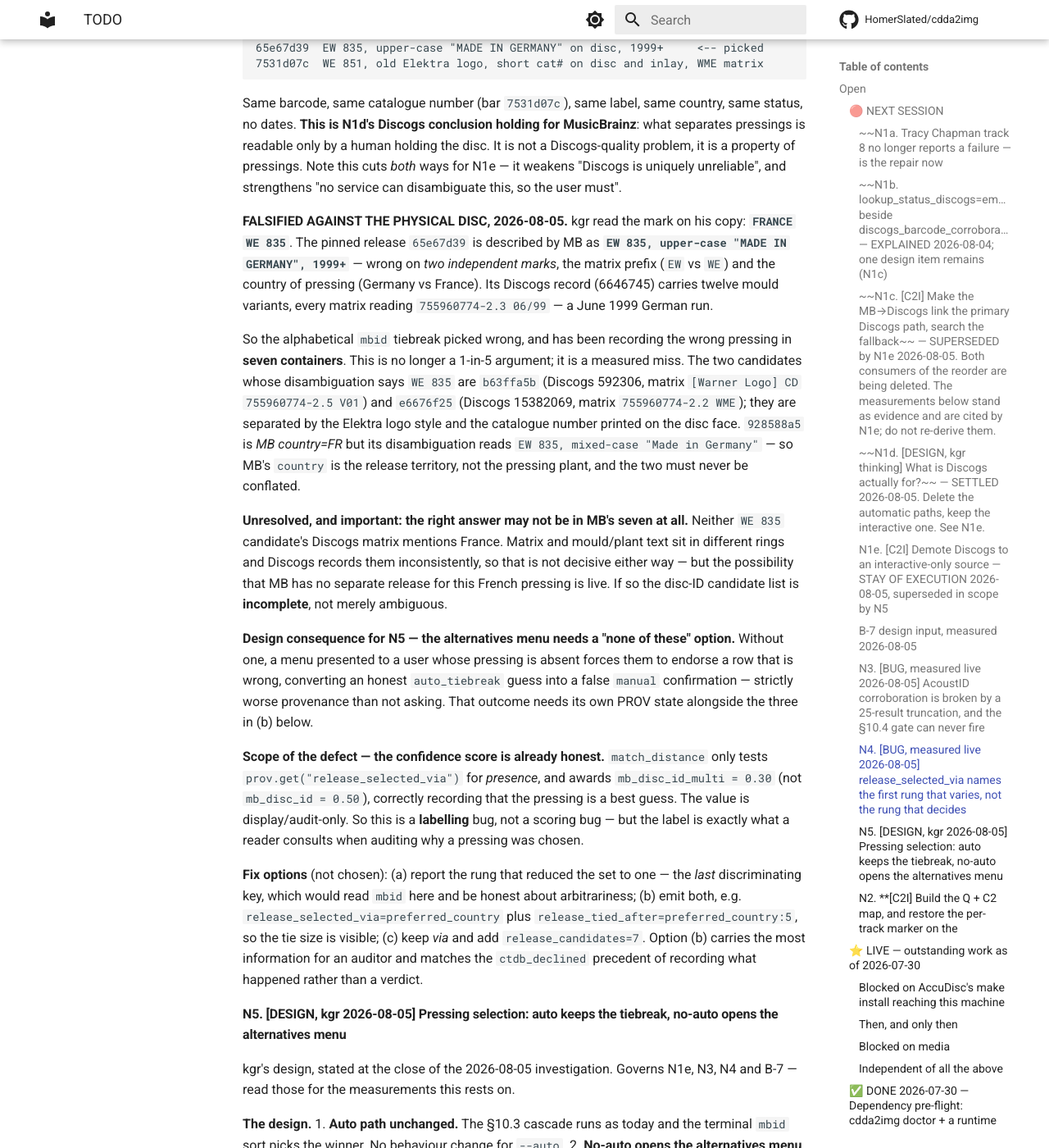
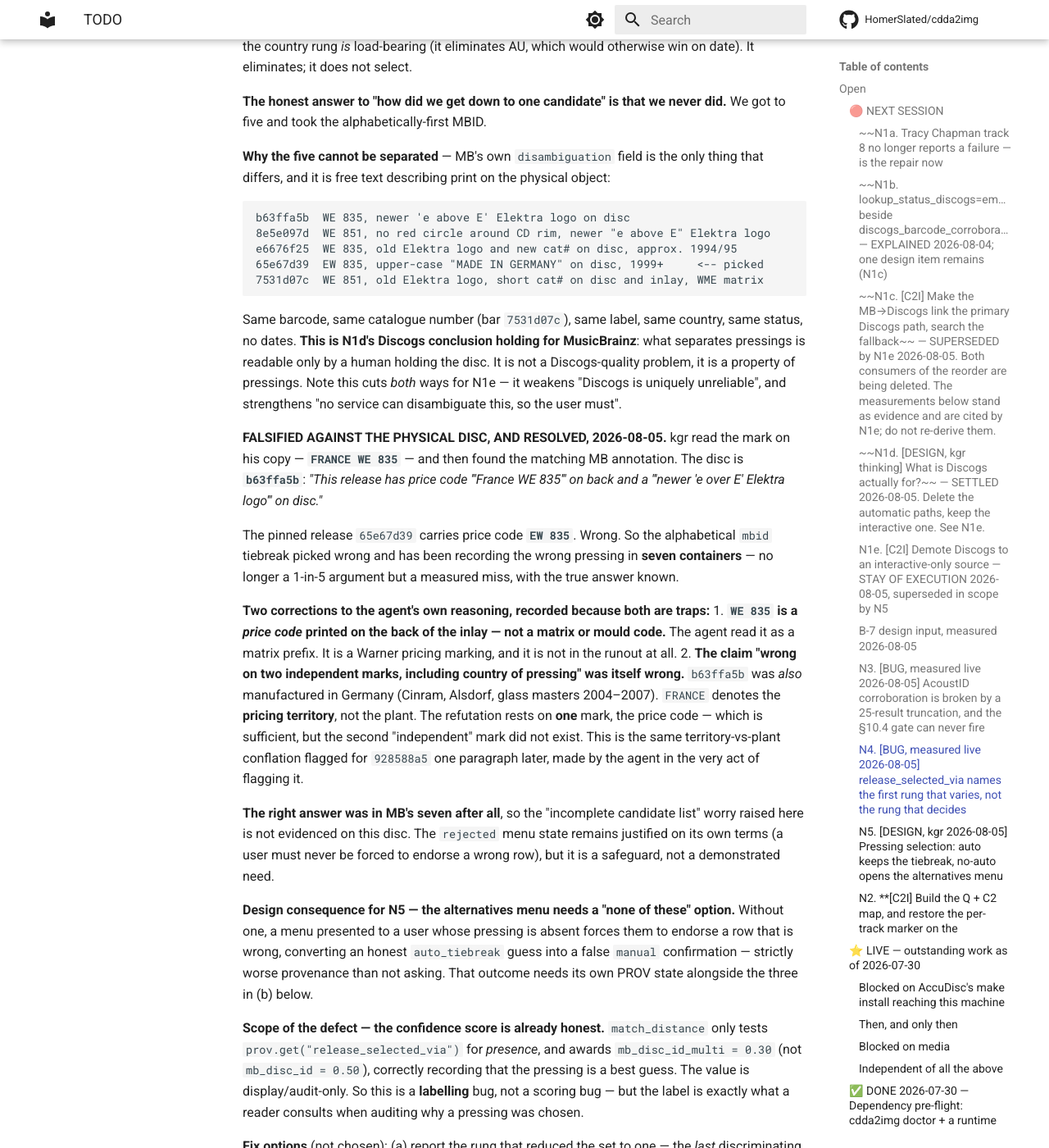
Before and after one commit to HomerSlated/cdda2img, an MkDocs documentation site: the page built from docs/reference/TODO.md, in a window 1280 px wide and 1400 px high, scrolled down 11836 px. Shown: the whole window at 82% size. Built offline with MkDocs 1.6.1 and Material for MkDocs 9.7.7, drawn with Linux system fonts in a browser that asks for light colours; comment, search, counter and statistics services are not loaded; some of the changed text lies outside the part shown.

Commit message:
docs(todo): the disc is b63ffa5b — and the annotation, not the disambiguation, is what says so
kgr found the matching MusicBrainz annotation: "This release has price code France
WE 835 on back and a newer 'e over E' Elektra logo on disc". That resolves N4. The
disc is b63ffa5b; the pinned release 65e67d39 carries price code EW 835 and is
wrong. The alphabetical MBID tiebreak has been recording the wrong pressing in seven
containers, and the true answer is now known rather than merely absent.

Two corrections to my own reasoning from an hour earlier, both recorded because both
are traps rather than slips.

WE 835 is a PRICE CODE printed on the back of the inlay. I read it as a matrix or
mould prefix. It is a Warner pricing marking and does not appear in the runout at
all.

My claim that 65e67d39 was "wrong on two independent marks, including the country of
pressing" was itself wrong. b63ffa5b was also manufactured in Germany — Cinram,
Alsdorf, glass masters between 2004 and 2007. FRANCE denotes the pricing territory,
not the plant. The refutation rests on one mark, the price code, which is sufficient;
the second mark I claimed did not exist. This is precisely the territory-versus-plant
conflation I flagged for 928588a5 in the same breath, committed while flagging it.

The design consequence is larger than the correction. disambiguation is a LOSSY
SUMMARY of annotation. For b63ffa5b it reads "WE 835, newer 'e above E' Elektra logo
on disc" and drops the word France — the single token that identified the disc. The
annotation carries it, and carries matrix codes, Mastering and Mould SID codes, the
manufacturing plant and glass-master dates besides: all readable by hand off the disc
and inlay, and a far stronger discriminator than a logo variant. So the B-7
alternatives menu should present annotation, not disambiguation. It is a separate
include that nothing in the tree fetches today, present on 6 of 7 candidates, and it
arrives as wiki markup that needs stripping before a TUI can render it.

One earlier worry is retired: the right answer was in MusicBrainz's seven after all,
so the "candidate list may be incomplete" concern is not evidenced on this disc. The
rejected menu state stays justified on its own terms — a user must never be forced to
endorse a wrong row — but it is a safeguard, not a demonstrated need.

Co-Authored-By: Claude Opus 5 <noreply@anthropic.com>

```diff
--- a/docs/reference/TODO.md
+++ b/docs/reference/TODO.md
@@ -367,6 +367,17 @@ kgr's proposal: feed the per-candidate MB `disambiguation` strings into the
 alternatives menu, since that is the only field distinguishing otherwise-identical
 pressings, and paginate when the list is long. Three measurements bear on it.
 
+0. **Use MB's `annotation`, not `disambiguation` — decided by measurement 2026-08-05.**
+   `disambiguation` is a **lossy summary**. For `b63ffa5b` it reads *"WE 835, newer 'e
+   above E' Elektra logo on disc"* — it **drops the word "France"**, which is the single
+   token that identified kgr's disc. The annotation carries it: *"price code '''France
+   WE 835''' on back"*. Annotations also carry matrix codes, Mastering/Mould SID codes,
+   the manufacturing plant and glass-master dates — a far stronger discriminator than a
+   logo variant, and all of it readable off the disc and inlay by hand. Coverage is
+   **6/7** here, and it is a separate MB include (`includes=["annotation"]`) that
+   nothing in the codebase fetches today. Practical note: annotations are **wiki
+   markup** (`'''bold'''`, `[url|label]`, `== headings ==`) and need stripping or
+   rendering before a TUI can show them.
 1. **Coverage is good but not total — 6/7 carry a disambiguation string, 1 is
    blank.** The blank row (`e9b905e6`, AU) is unpickable as designed: every other
    column is identical across candidates. It is also, usefully, **the only
@@ -508,29 +519,32 @@ disc. It is not a Discogs-quality problem, it is a property of pressings. Note
 this cuts *both* ways for N1e — it weakens "Discogs is uniquely unreliable", and
 strengthens "no service can disambiguate this, so the user must".
 
-**FALSIFIED AGAINST THE PHYSICAL DISC, 2026-08-05.** kgr read the mark on his copy:
-**`FRANCE WE 835`**. The pinned release `65e67d39` is described by MB as
-**`EW 835, upper-case "MADE IN GERMANY", 1999+`** — wrong on *two independent
-marks*, the matrix prefix (`EW` vs `WE`) and the country of pressing (Germany vs
-France). Its Discogs record (6646745) carries twelve mould variants, every matrix
-reading `755960774-2.3 06/99` — a June 1999 German run.
-
-So the alphabetical `mbid` tiebreak picked wrong, and has been recording the wrong
-pressing in **seven containers**. This is no longer a 1-in-5 argument; it is a
-measured miss. The two candidates whose disambiguation says `WE 835` are
-`b63ffa5b` (Discogs 592306, matrix `[Warner Logo] CD 755960774-2.5 V01`) and
-`e6676f25` (Discogs 15382069, matrix `755960774-2.2 WME`); they are separated by
-the Elektra logo style and the catalogue number printed on the disc face.
-`928588a5` is *MB country=FR* but its disambiguation reads `EW 835, mixed-case
-"Made in Germany"` — so MB's `country` is the release territory, not the pressing
-plant, and the two must never be conflated.
-
-**Unresolved, and important: the right answer may not be in MB's seven at all.**
-Neither `WE 835` candidate's Discogs matrix mentions France. Matrix and mould/plant
-text sit in different rings and Discogs records them inconsistently, so that is not
-decisive either way — but the possibility that MB has no separate release for this
-French pressing is live. If so the disc-ID candidate list is **incomplete**, not
-merely ambiguous.
+**FALSIFIED AGAINST THE PHYSICAL DISC, AND RESOLVED, 2026-08-05.** kgr read the mark
+on his copy — **`FRANCE WE 835`** — and then found the matching MB annotation. The
+disc is **`b63ffa5b`**: *"This release has price code '''France WE 835''' on back and
+a '''newer 'e over E' Elektra logo''' on disc."*
+
+The pinned release `65e67d39` carries price code **`EW 835`**. Wrong. So the
+alphabetical `mbid` tiebreak picked wrong and has been recording the wrong pressing
+in **seven containers** — no longer a 1-in-5 argument but a measured miss, with the
+true answer known.
+
+**Two corrections to the agent's own reasoning, recorded because both are traps:**
+1. **`WE 835` is a *price code* printed on the back of the inlay — not a matrix or
+   mould code.** The agent read it as a matrix prefix. It is a Warner pricing
+   marking, and it is not in the runout at all.
+2. **The claim "wrong on two independent marks, including country of pressing" was
+   itself wrong.** `b63ffa5b` was *also* manufactured in Germany (Cinram, Alsdorf,
+   glass masters 2004–2007). `FRANCE` denotes the **pricing territory**, not the
+   plant. The refutation rests on **one** mark, the price code — which is sufficient,
+   but the second "independent" mark did not exist. This is the same
+   territory-vs-plant conflation flagged for `928588a5` one paragraph later, made by
+   the agent in the very act of flagging it.
+
+**The right answer was in MB's seven after all**, so the "incomplete candidate list"
+worry raised here is not evidenced on this disc. The `rejected` menu state remains
+justified on its own terms (a user must never be forced to endorse a wrong row), but
+it is a safeguard, not a demonstrated need.
 
 **Design consequence for N5 — the alternatives menu needs a "none of these"
 option.** Without one, a menu presented to a user whose pressing is absent forces
```
